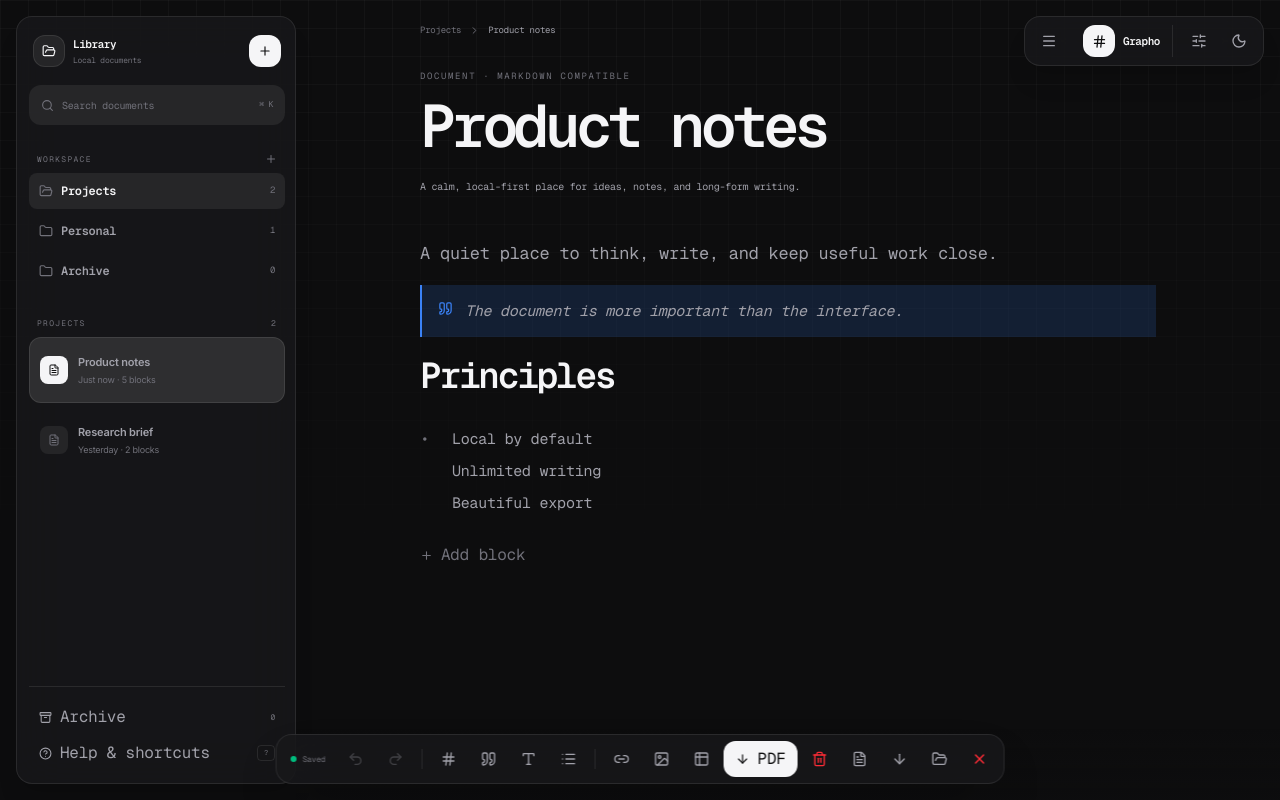
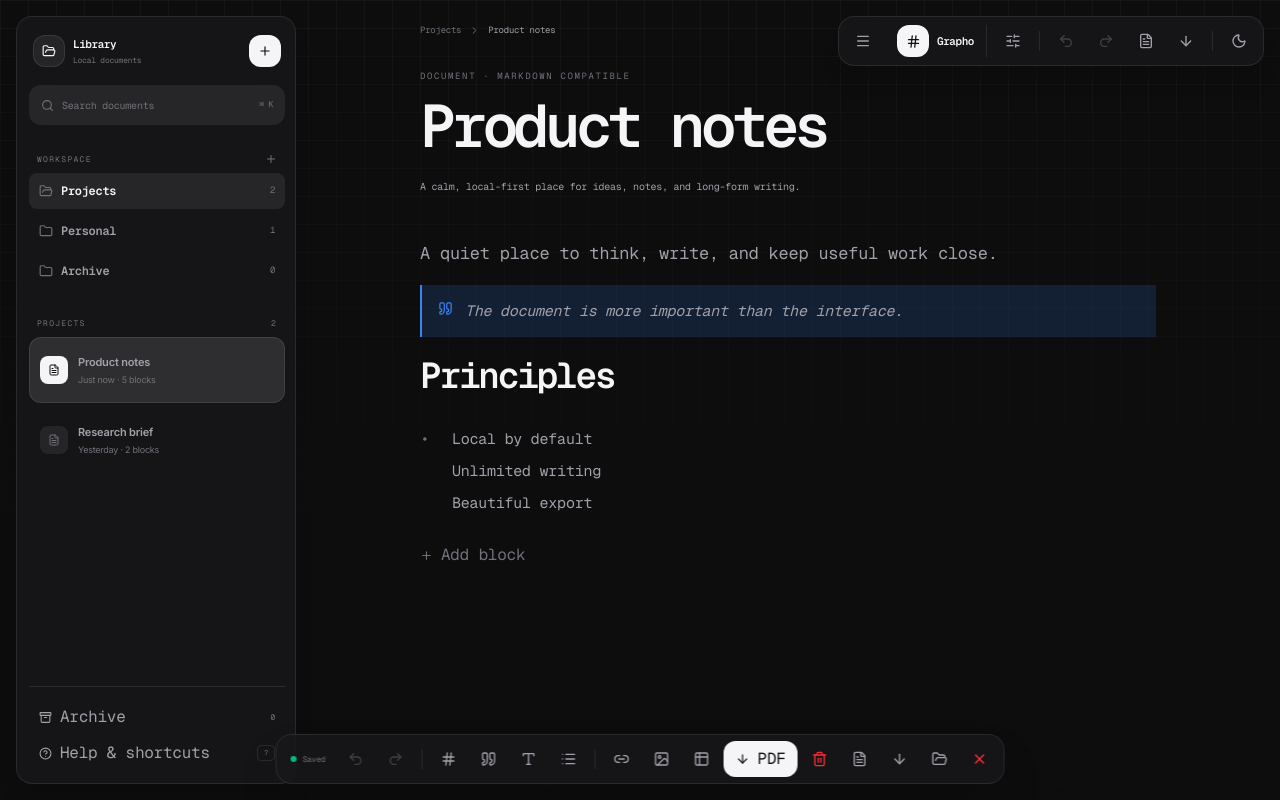
Before and after one commit to Appaxaap/grapho, a Next.js app: page / in a window 1280 px wide. Built offline with nearby package versions, Linux system fonts and the light colour scheme.

Commit message:
feat: add secondary actions to top toolbar

```diff
--- a/grapho-ui/components/GraphoShell.tsx
+++ b/grapho-ui/components/GraphoShell.tsx
@@ -432,6 +432,12 @@ export default function GraphoShell() {
         <div className="mx-1 flex items-center gap-2 border-r border-[var(--grapho-border)] px-2 pr-3"><span className="grid size-8 place-items-center rounded-xl bg-[var(--grapho-foreground)] text-[var(--grapho-background)]"><Hash size={15} /></span><span className="hidden text-[11px] font-semibold tracking-[-.04em] sm:block">Grapho</span></div>
 
         <ToolbarButton label="Workspace tools" icon={<SlidersHorizontal size={16} />} onClick={() => setStyleOpen((value) => !value)} />
+        <span className="mx-1 h-5 w-px bg-[var(--grapho-border)]" />
+        <ToolbarButton label="Undo" icon={<Undo2 size={16} />} onClick={undo} disabled={isHydrated && history.current.past.length === 0} />
+        <ToolbarButton label="Redo" icon={<Redo2 size={16} />} onClick={redo} disabled={isHydrated && history.current.future.length === 0} />
+        <ToolbarButton label="Export Markdown" icon={<FileText size={16} />} onClick={exportMarkdown} />
+        <ToolbarButton label="Export PDF" icon={<ArrowDown size={16} />} onClick={exportPdf} />
+        <span className="mx-1 h-5 w-px bg-[var(--grapho-border)]" />
         <ToolbarButton label={`Switch to ${theme === "dark" ? "light" : "dark"} theme`} icon={theme === "dark" ? <Moon size={16} /> : <Sun size={16} />} onClick={() => setTheme(theme === "dark" ? "light" : "dark")} />
 
       </motion.div>
```
